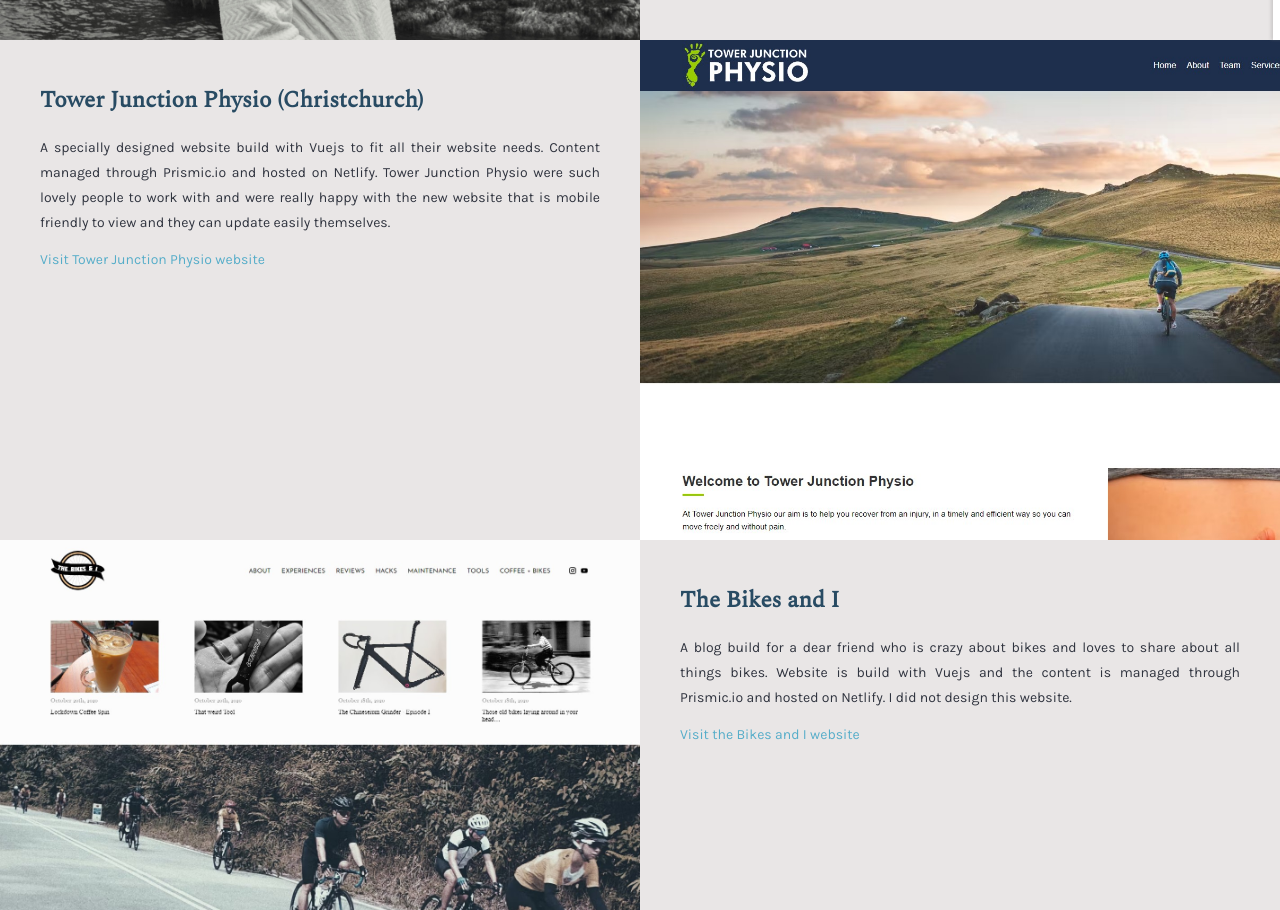
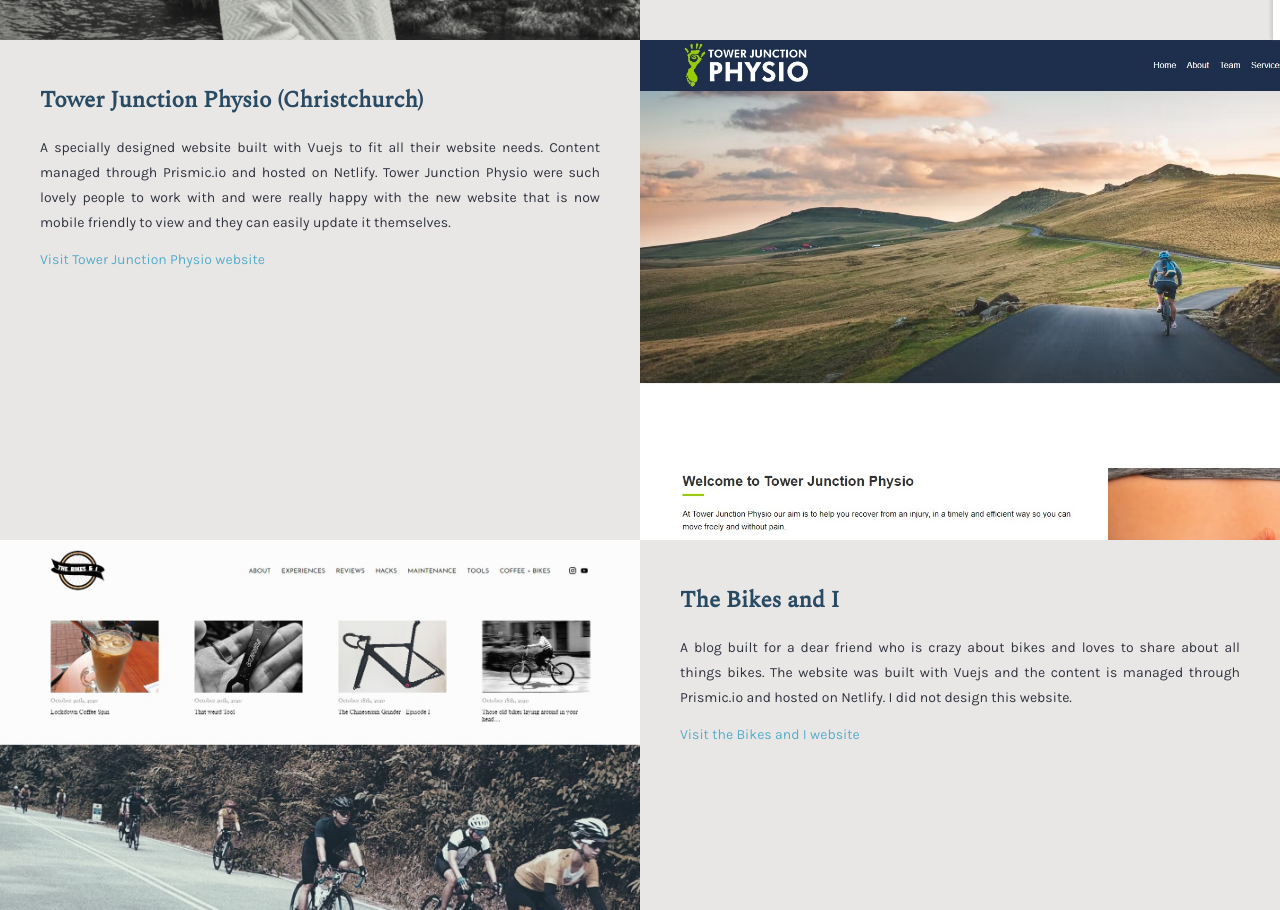
Before and after one commit to Claudia413/supreme-octo-fun, a Vue app: page /portfolio in a window 1280 px wide. Shown: the part 760-1670 px from the top of the page. Built offline with nearby package versions, Linux system fonts and the light colour scheme; no server answers; a web font is replaced by a local one; what @prismicio/vue, vue-typed-js would draw is missing.

Commit message:
English past tense is hard

```diff
--- a/src/views/Portfolio.vue
+++ b/src/views/Portfolio.vue
@@ -44,9 +44,9 @@
     <section class="project-text project1 text-block">
       <h3>Tower Junction Physio (Christchurch)</h3>
       <p>
-        A specially designed website build with Vuejs to fit all their website needs. Content managed through Prismic.io
+        A specially designed website built with Vuejs to fit all their website needs. Content managed through Prismic.io
         and hosted on Netlify. Tower Junction Physio were such lovely people to work with and were really happy with the
-        new website that is mobile friendly to view and they can update easily themselves.
+        new website that is now mobile friendly to view and they can easily update it themselves.
       </p>
       <a class="portfolio-link" href="https://www.towerjunctionphysio.co.nz/" target="_blank" rel="noreferrer"
         >Visit Tower Junction Physio website</a
@@ -60,8 +60,8 @@
     <section class="project-text project2 text-block">
       <h3>The Bikes and I</h3>
       <p>
-        A blog build for a dear friend who is crazy about bikes and loves to share about all things bikes. Website is
-        build with Vuejs and the content is managed through Prismic.io and hosted on Netlify. I did not design this
+        A blog built for a dear friend who is crazy about bikes and loves to share about all things bikes. The website
+        was built with Vuejs and the content is managed through Prismic.io and hosted on Netlify. I did not design this
         website.
       </p>
       <a class="portfolio-link" href="https://www.thebikesandi.com/" target="_blank" rel="noreferrer"
```
